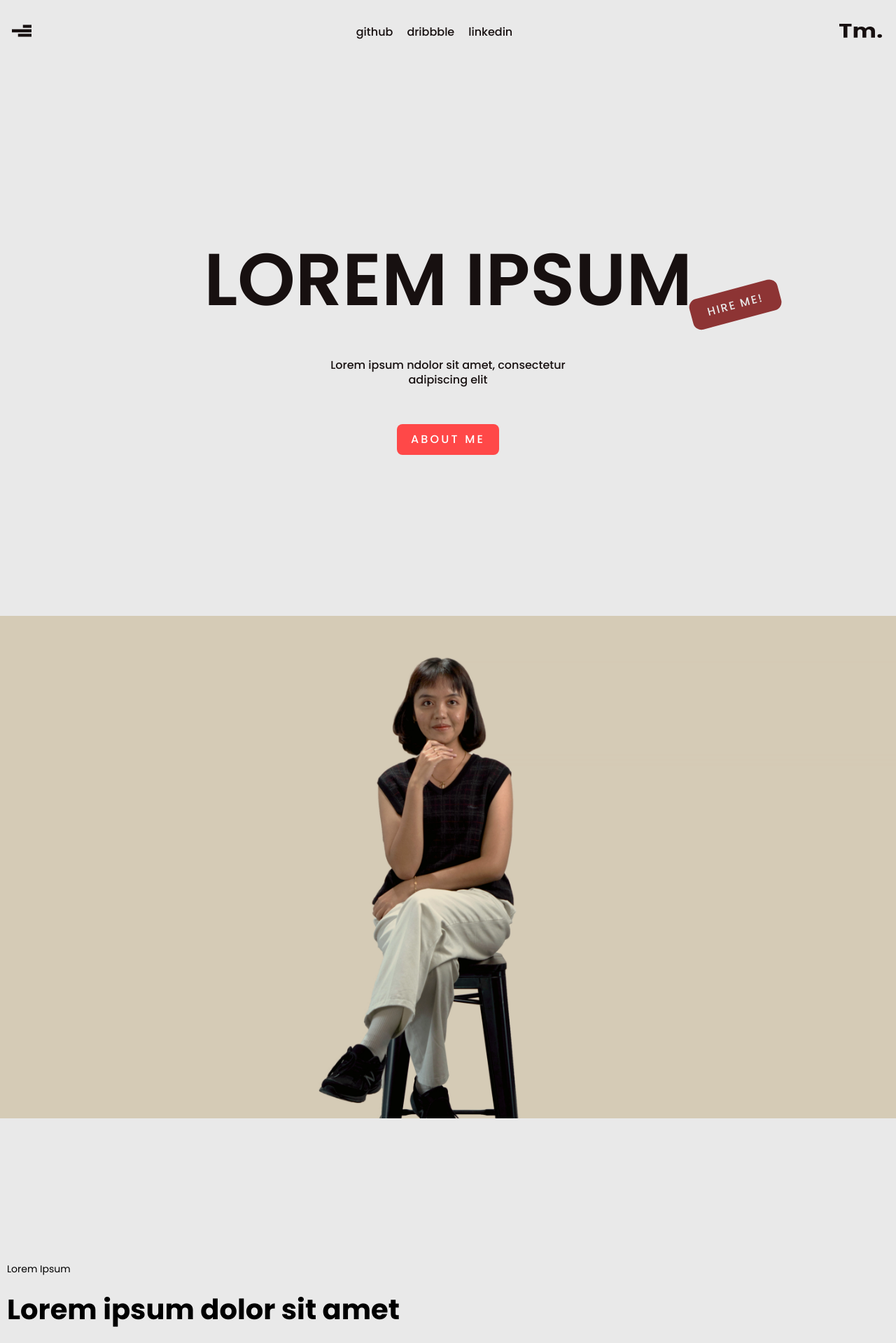
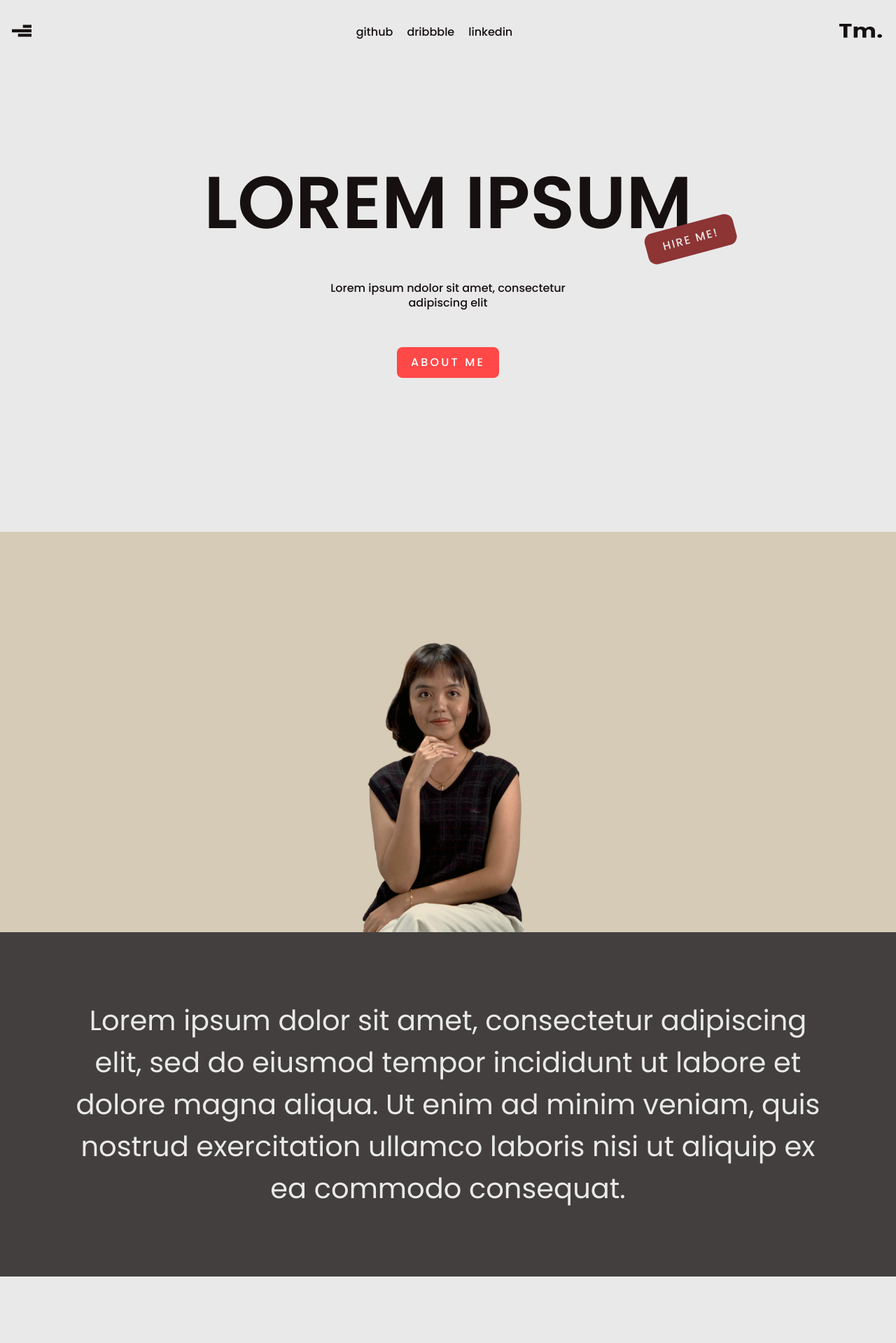
Before and after one commit to tamiaindah/personal-web-mia, a Next.js app: page / in a window 1280 px wide. Shown: the top 1919 px of the page at 70% size. Built offline with nearby package versions, Linux system fonts and the light colour scheme.

Commit message:
add about us

```diff
--- a/src/components/molecules/PortfolioCard/PortfolioCard.component.jsx
+++ b/src/components/molecules/PortfolioCard/PortfolioCard.component.jsx
@@ -16,11 +16,11 @@ const PortfolioCard = ({
 	const router = useRouter();
 	const handleClick = (e) => {
 		e.preventDefault();
-		router.push(`/car/${slug}`);
+		router.push(`/portfolio/${slug}`);
 	};
 
 	return (
-		<Link href={`/car/${slug}`} onClick={handleClick} className={s.cardLink}>
+		<Link href={`/portfolio/${slug}`} onClick={handleClick} className={s.cardLink}>
 			<CardBase className={className}>
 				<div className={s._imageContainer}>
 					<Image
--- a/src/features/home/components/About/index.tsx
+++ b/src/features/home/components/About/index.tsx
@@ -15,7 +15,13 @@ const About = () => {
 						loading="eager"
 					/>
 				</div>
-				<div className={s.summaryWrapper}></div>
+				<div className={s.summaryWrapper}>
+					<span>
+						Lorem ipsum dolor sit amet, consectetur adipiscing elit, sed do eiusmod tempor
+						incididunt ut labore et dolore magna aliqua. Ut enim ad minim veniam, quis nostrud
+						exercitation ullamco laboris nisi ut aliquip ex ea commodo consequat.
+					</span>
+				</div>
 			</div>
 		</div>
 	);
--- a/src/features/home/view/index.tsx
+++ b/src/features/home/view/index.tsx
@@ -1,4 +1,3 @@
-import React from "react";
 import About from "../components/About";
 import HeroBanner from "../components/HeroBanner";
 import HighlightPortoSection from "../components/HighlightPortoSection";
@@ -11,15 +10,13 @@ const Home = () => {
 	return (
 		<div className={s.wrapper}>
 			<Navbar />
+
 			<div className={s.container}>
+				<HeroBanner />
+			</div>
+			<EmailSection />
+			<About />
 
-				<HeroBanner />
-
-			</div>
-
-			<About/>
-
-			<EmailSection />
 			<HighlightPortoSection />
 			<PortfolioSection />
 		</div>
--- a/src/features/home/view/styles.module.scss
+++ b/src/features/home/view/styles.module.scss
@@ -55,14 +55,19 @@
 
         .AboutWrapper {
             width: 100%;
-            min-height: 700px;
+            display: flex;
+            flex-direction: column;
+            flex-wrap: wrap;
 
-            @media (max-width: v.$mobile-up) {
+
+            @media (max-width: v.$tablet-down) {
                 min-height: auto;
             }
 
             .ImageWrapper {
                 display: flex;
+                width: 100%;
+                min-height: 572px;
 
                 img {
                     width: 100%;
@@ -73,6 +78,24 @@
 
             .summaryWrapper {
                 display: flex;
+                width: 100%;
+                position: relative;
+                padding-block: 96px;
+                background-color: v.$black-50;
+                padding-left: 100px;
+                padding-right: 100px;
+
+                @media (max-width: v.$tablet-down) {
+                    padding-block: 50px;
+                    padding-left: 0;
+                    padding-right: 0px;
+                }
+
+                span {
+                    @include t.heading-3;
+                    color: v.$broken-white;
+                    text-align: center;
+                }
             }
         }
     }
@@ -83,6 +106,10 @@
         display: flex;
         flex-direction: row;
         padding-block: 96px;
+
+        @media (max-width: v.$tablet-down) {
+            padding-block: 50px;
+        }
 
 
         .container {
@@ -115,7 +142,7 @@
 
     & .container {
         padding: 20px 0;
-        max-width: 1700px;
+        max-width: 1800px;
         margin: auto;
         display: flex;
         flex-direction: column;
@@ -137,15 +164,15 @@
         // banner
         .banner {
             background-color: v.$broken-white;
-            height: 770px;
+            height: 550px;
             justify-content: center;
             display: flex;
             position: relative;
             align-items: center;
             flex-direction: column;
 
-            @media (max-width: v.$mobile-up) {
-                height: 500px;
+            @media (max-width: v.$tablet-down) {
+                height: 400px;
             }
 
             .bannerTitle {
@@ -175,11 +202,11 @@
                         width: fit-content;
                         bottom: 52%;
                         right: 20%;
-                        transform: rotate(-15deg) translateX(75%) translateY(30%);
+                        transform: rotate(-15deg) translateX(25%) translateY(20%);
 
                         @media (max-width: v.$tablet-down) {
                             bottom: 57%;
-                            transform: rotate(-10deg) translateX(30%) translateY(75%);
+                            transform: rotate(-10deg) translateX(30%) translateY(25%);
                         }
 
                         @media (max-width: v.$mobile-up) {
@@ -234,6 +261,8 @@
 
         .container {
             max-width: 100%;
+            padding: 0;
+            margin: 0;
 
             marquee.email {
                 ul {
@@ -271,6 +300,10 @@
         padding-top: 96px;
         background-color: v.$broken-white;
 
+        @media (max-width: v.$tablet-down) {
+            padding-top: 50px;
+        }
+
         .container {
             span {
                 @include t.caption;
```
Also changed, not shown: public/images/mines/HeroBanner.jpg, public/images/mines/HeroBanner.webp.
